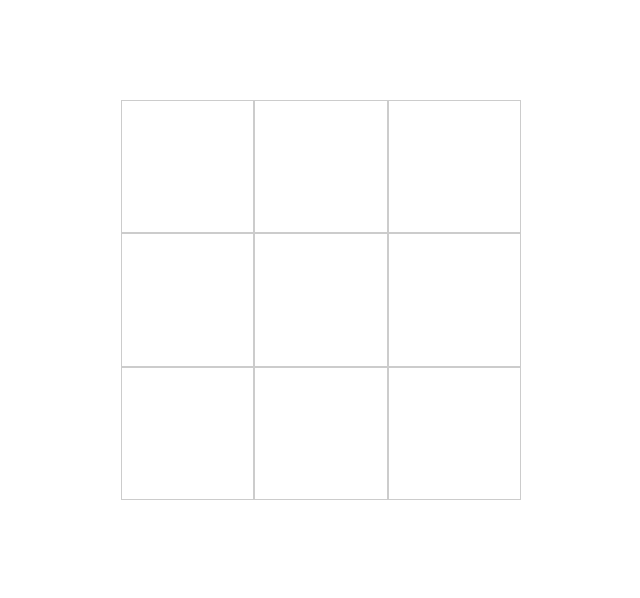
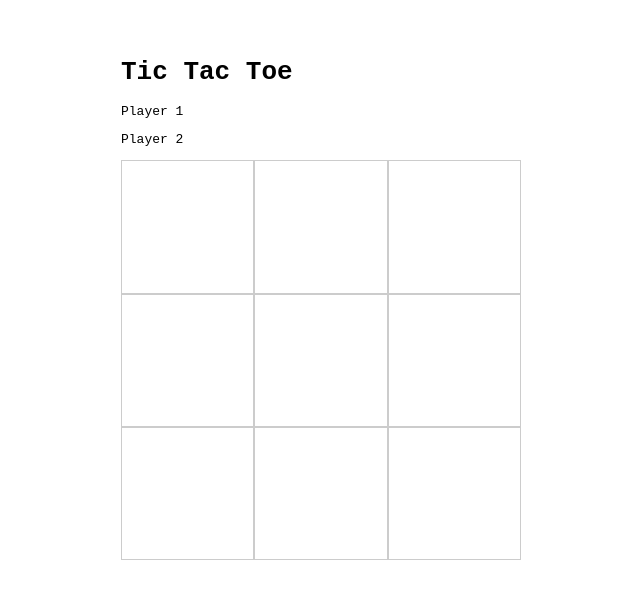
Before and after one commit to lunstia/tic-tac-toe, a plain HTML site: page index.html in a window 1280 px wide. Shown: the part 108-706 px from the top of the page, without its empty margins (319-959 px from the left). Drawn offline with Linux system fonts and the light colour scheme.

Commit message:
Insert more structrure, header and player List

```diff
--- a/index.html
+++ b/index.html
@@ -8,6 +8,11 @@
     <script src="script.js" defer></script>
 </head>
 <body>
-    <div class="container"></div>
+    <main>
+        <h1>Tic Tac Toe</h1>
+        <div class="playerList"><p class="player">Player 1</p><p class="player">Player 2</p></div>
+        <div class="container"></div>
+    </main>
+
 </body>
 </html>
```
